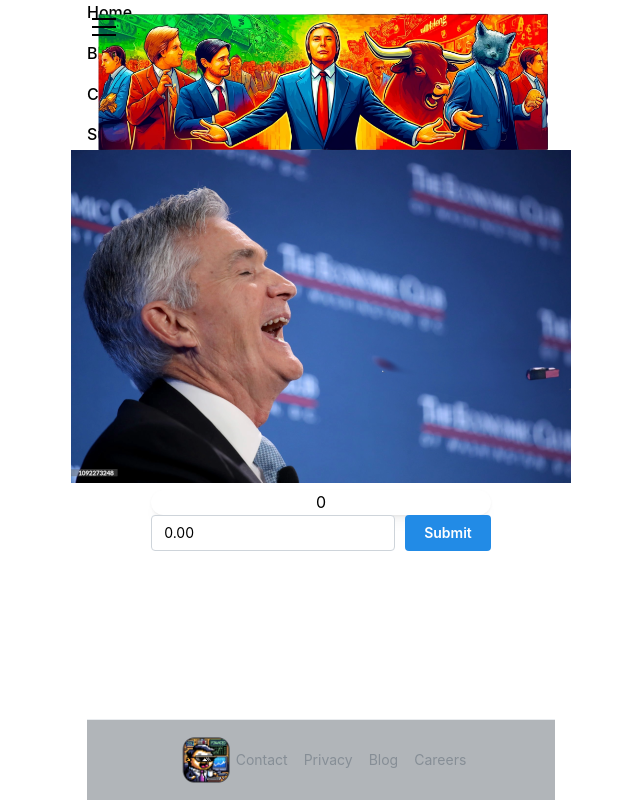
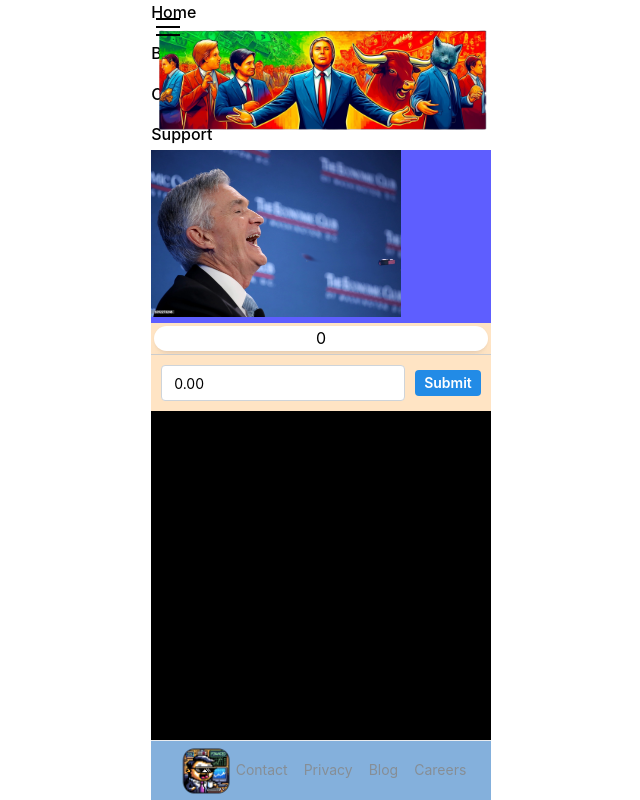
Before and after one commit to tweezerchef/financel, a Next.js app: page /game in a window 1280 px wide. Shown: the whole page, without its empty margins (319-959 px from the left). Built offline with nearby package versions, Linux system fonts and the light colour scheme.

Commit message:
testing UI

```diff
--- a/app/game/components/interestRate/InterestRateDayOf.tsx
+++ b/app/game/components/interestRate/InterestRateDayOf.tsx
@@ -3,12 +3,12 @@
 
 export function InterestRateDayOf() {
   return (
-    <Box h="25%">
+    <Box>
       <Image
         src="/JP.webp"
         alt="Interest Rate"
-        width={500}
-        height={333}
+        width={250}
+        height={166.5}
         quality={100}
         priority
       />
--- a/app/game/components/interestRate/InterestRateGuess.tsx
+++ b/app/game/components/interestRate/InterestRateGuess.tsx
@@ -120,7 +120,7 @@
                 hideControls
                 {...form.getInputProps('guess')}
               />
-              <Button type="submit" color="blue">
+              <Button type="submit" color="blue" size="compact-sm">
                 Submit
               </Button>
             </Group>
--- a/app/game/components/interestRate/ui/InterestRateGuess.module.css
+++ b/app/game/components/interestRate/ui/InterestRateGuess.module.css
@@ -1,27 +1,26 @@
+/* ui/InterestRateGuess.module.css */
 .stack {
-  display: grid;
-  grid-template-rows: 1fr auto; /* The first row takes all available space, and the second row sizes according to its content */
-  height: 100%; /* Make sure the stack takes full height of its container */
-  width: 100%; /* Ensures the stack takes full width of its container */
+  display: flex;
+  flex-direction: column;
+  height: 100%;
+  width: 100%;
+  background-color: bisque; /* For debugging */
 }
 
 .guessDisplayBox {
-  height: 204;
+  flex: 1;
+  overflow-y: auto; /* Allow scrolling if content overflows */
 }
+
 .guessDisplay {
-  /* Example margin, adjust as needed */
-  padding: 3;
-  heught: 28;
+  padding: 3px; /* Adjust as needed */
 }
 
 .guessBox {
-  /* This box will automatically align to the bottom because of the 'auto' row setting in the grid */
-  margin-top: auto; /* Aligns the form to the bottom of the guessBox */
-  padding-top: auto; /* Example padding, adjust as needed */
-  width: 100%; /* Ensures the form section spans the full width of the container */
-  display: flex; /* Ensures the content within guessBox can use flexbox properties */
-  justify-content: center; /* Centers the form horizontally in the guessBox */
-  align-self: flex-end; /* Aligns the form to the bottom of the guessBox */ /* Centers the form vertically in the guessBox, can be removed if not desired */
+  margin-top: auto;
+  display: flex;
+  justify-content: center;
+  align-items: center;
+  padding: 10px;
+  border-top: 1px solid #ccc; /* Optional: visual separation */
 }
-
-/* Additional styling for visual improvement or responsive behavior can be added as needed */
--- a/app/game/ui/Game.module.css
+++ b/app/game/ui/Game.module.css
@@ -1,16 +1,21 @@
+/* ui/Game.module.css */
 .container {
+  flex: 1;
   display: flex;
   flex-direction: column;
-  height: 100%;
+  height: 100%; /* Ensure it takes up the full height of its parent */
   width: 100%;
   align-items: center;
-  justify-content: center;
 }
 
 .dayOf {
-  flex: 0 0 25%;
+  height: 25%;
+  width: 100%; /* Ensure it takes up the full width */
 }
 
 .guess {
-  flex: 0 0 75%;
+  flex: 1;
+  height: 75%;
+  width: 100%; /* Ensure it takes up the full width */
+  background-color: black;
 }
--- a/app/game/ui/Layout.module.css
+++ b/app/game/ui/Layout.module.css
@@ -1,33 +1,33 @@
-/* Layout.module.css */
-
+/* ui/Layout.module.css */
 .container {
   min-height: 100vh;
   width: 100%;
   display: flex;
-  overflow: hidden; /* Prevent scrolling */
   flex-direction: column;
-  box-sizing: border-box; /* Include padding and border in the element's total width and height */
+  box-sizing: border-box;
 }
 
 .header {
   height: 150px;
   position: relative;
   width: 100%;
-  overflow: hidden; /* Ensure no overflow */
+  overflow: hidden;
 }
 
 .mainContent {
-  flex: 1; /* Take up the remaining space */
+  flex: 1;
   display: flex;
   flex-direction: column;
-  width: 100%; /* Ensure it doesn't overflow horizontally */
+  height: 100%;
+  width: 100%;
+  background-color: rgba(0, 0, 255, 0.63);
 }
 
 .footer {
-  height: 60;
-  background-color: #b1b5b9;
+  height: 60px; /* Ensure this is a fixed height */
+  background-color: #84b0dc;
   display: flex;
   align-items: center;
   justify-content: center;
-  width: 100%; /* Ensure it doesn't overflow horizontally */
+  width: 100%;
 }
--- a/app/ui/global.css
+++ b/app/ui/global.css
@@ -5,5 +5,6 @@
   padding: 0;
   width: 100%;
   height: 100%;
-  overflow-x: hidden; /* Prevent horizontal scrolling */
+  overflow-x: hidden;
+  overflow-y: hidden; /* Prevent horizontal scrolling */
 }
```
